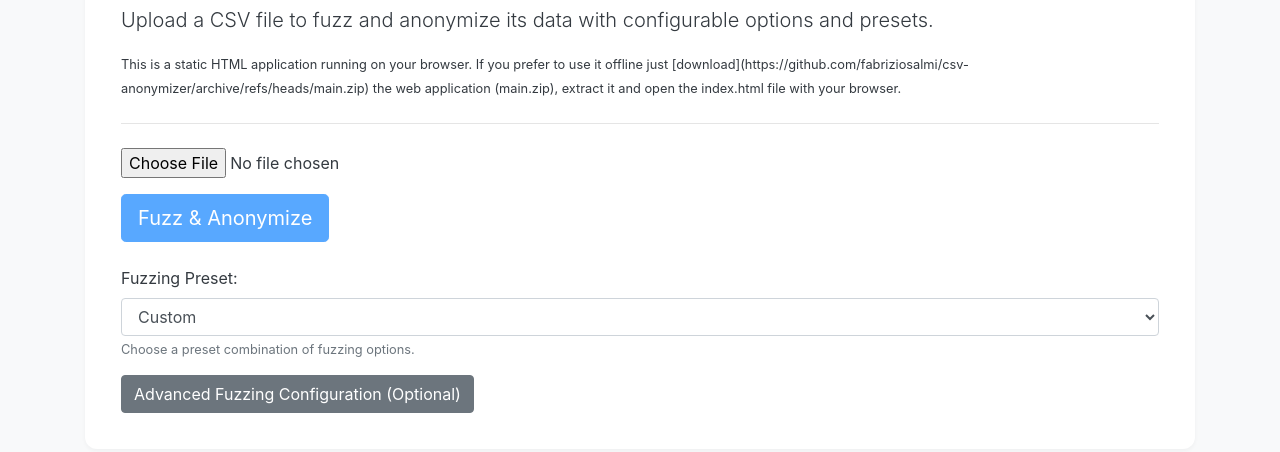
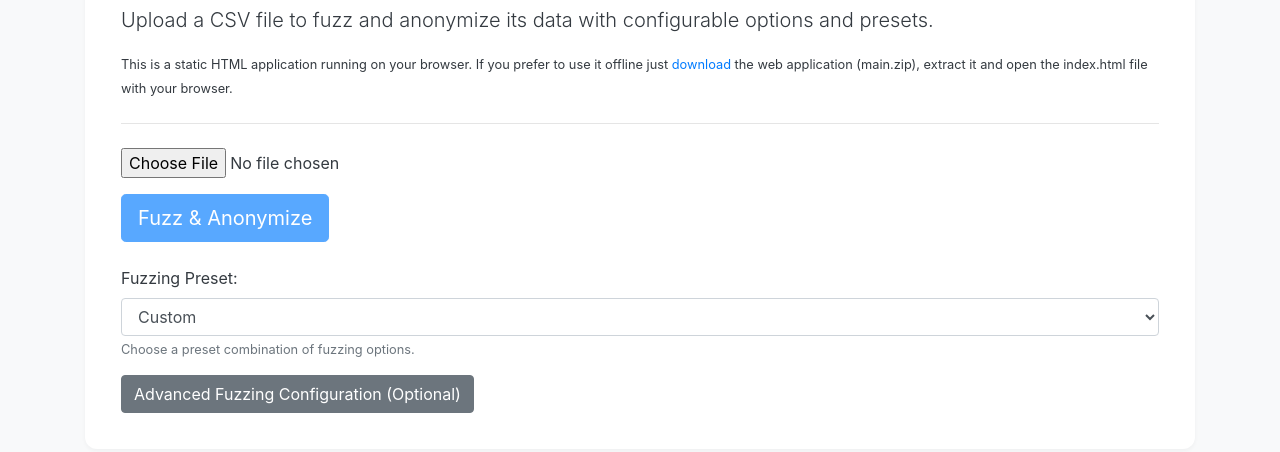
Before and after one commit to fabriziosalmi/csv-anonymizer, a plain HTML site: page index.html in a window 1280 px wide. Shown: the part 154-606 px from the top of the page. Drawn offline with nearby package versions, Linux system fonts and the light colour scheme.

Commit message:
download link fixed

```diff
--- a/index.html
+++ b/index.html
@@ -15,7 +15,7 @@
 
             <h1 class="display-4">CSV Fuzzer & Anonymizer</h1>
             <p class="lead">Upload a CSV file to fuzz and anonymize its data with configurable options and presets.</p>
-            <small>This is a static HTML application running on your browser. If you prefer to use it offline just [download](https://github.com/fabriziosalmi/csv-anonymizer/archive/refs/heads/main.zip) the web application (main.zip), extract it and open the index.html file with your browser.</small>
+            <small>This is a static HTML application running on your browser. If you prefer to use it offline just <a href="https://github.com/fabriziosalmi/csv-anonymizer/archive/refs/heads/main.zip">download</a> the web application (main.zip), extract it and open the index.html file with your browser.</small>
             <hr class="my-4">
 
             <!-- ... rest of your form content ... -->
```
